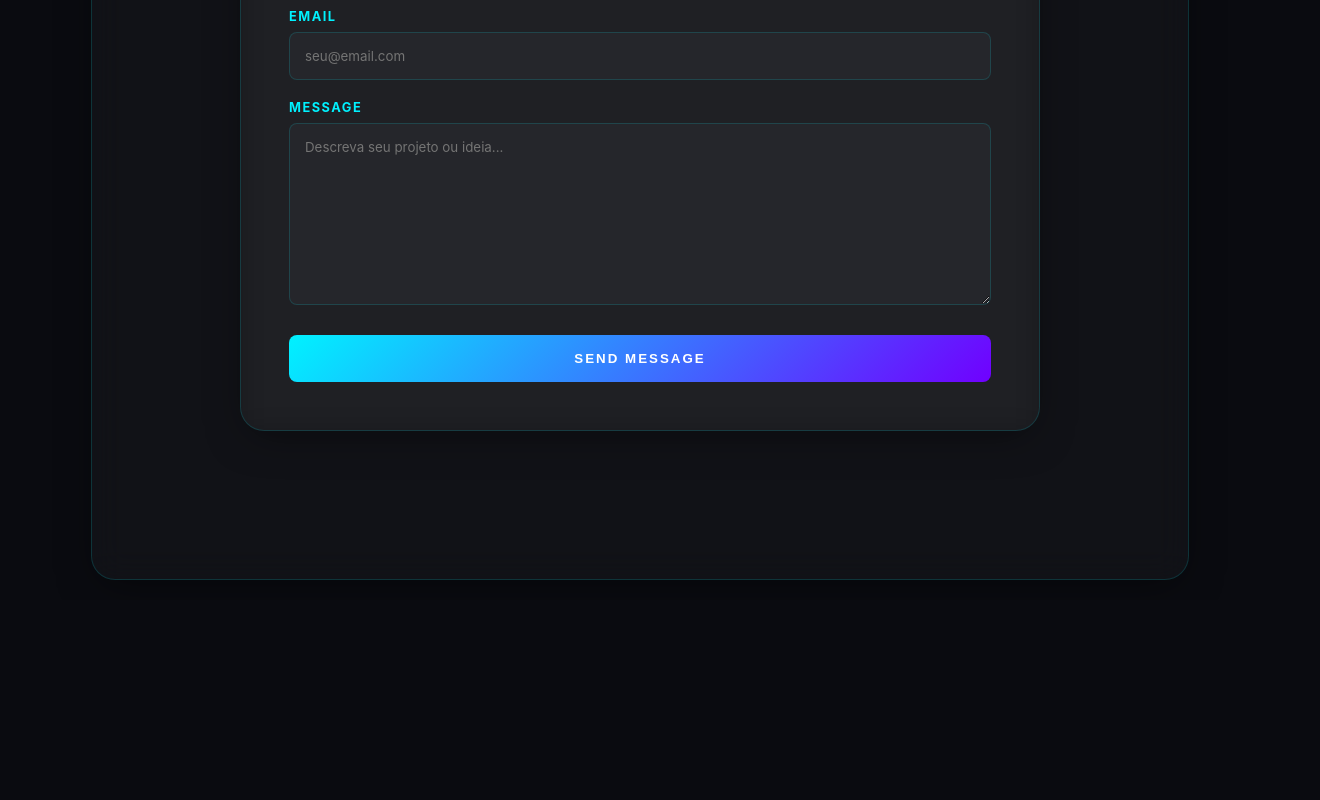
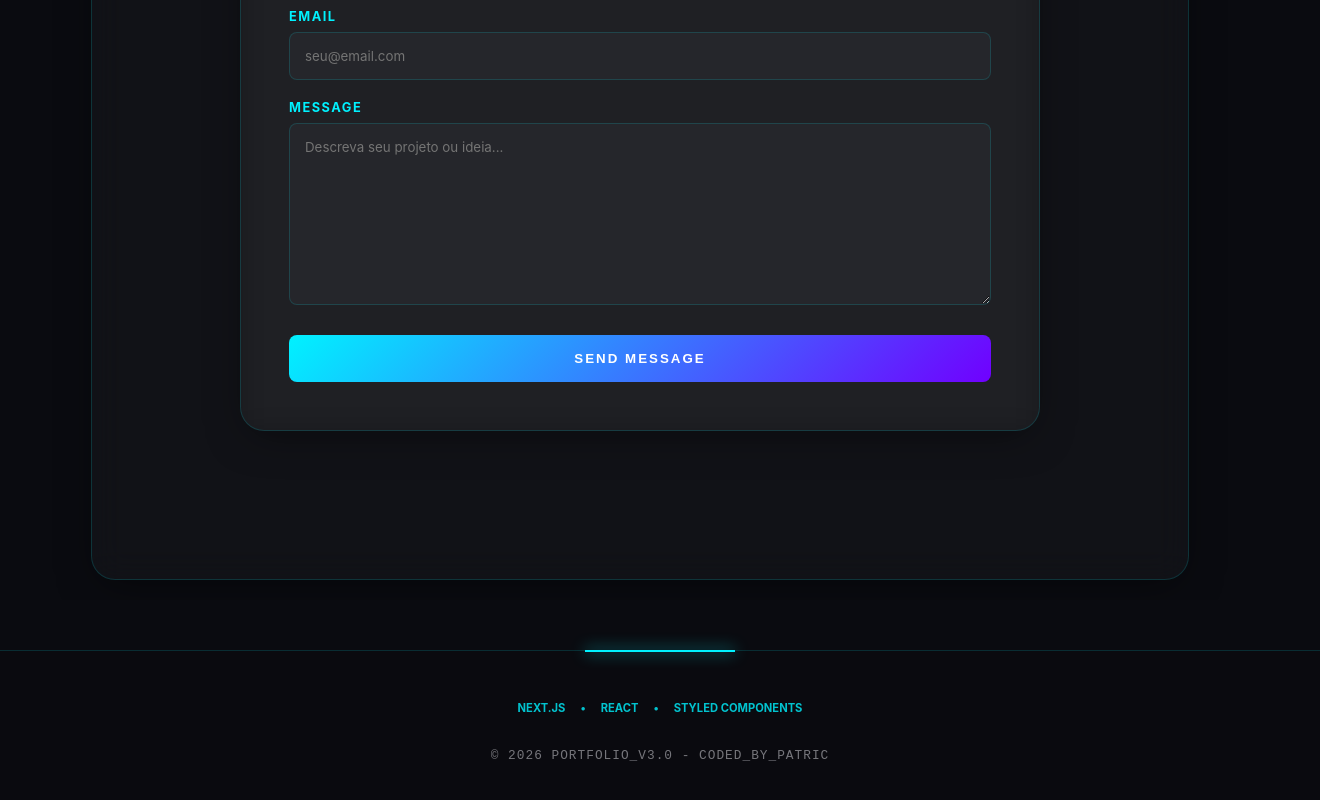
Before and after one commit to PatricAugusto/Portfolio-v3.0.0, a Next.js app: page / in a window 1280 px wide. Shown: the part 1804-2604 px from the top of the page, 1320 px wide, since content can reach past the window. Before the commit the page ends 2404 px from the top, so only its background shows below. Built offline with nearby package versions, Linux system fonts and the light colour scheme.

Commit message:
feat: add minimalist cyber-footer with system-core aesthetic

```diff
--- a/src/app/layout.js
+++ b/src/app/layout.js
@@ -1,5 +1,6 @@
 import StyledProvider from '@/lib/StyledProvider';
 import Navbar from '@/components/Navbar';
+import Footer from '@/components/Footer';
 
 export const metadata = {
   title: 'Meu Portfólio Full Stack',
@@ -13,6 +14,7 @@ export default function RootLayout({ children }) {
         <StyledProvider>
           <Navbar />
           {children}
+          <Footer />
         </StyledProvider>
       </body>
     </html>
--- a/src/app/page.js
+++ b/src/app/page.js
@@ -196,7 +196,7 @@ export default function Home() {
         </HeroContent>
         <Projects />
         <Skills />
-        <Contact />
+        <Contact/>
       </GlassCard>
     </PageWrapper>
   );
--- /dev/null
+++ b/src/components/Footer.js
@@ -0,0 +1,66 @@
+'use client';
+
+import styled from 'styled-components';
+
+const FooterContainer = styled.footer`
+  width: 100%;
+  padding: 50px 20px;
+  background: rgba(10, 11, 16, 0.8);
+  border-top: 1px solid ${props => props.theme.colors.border};
+  display: flex;
+  flex-direction: column;
+  align-items: center;
+  gap: 20px;
+  margin-top: 50px;
+  position: relative;
+
+  &::before {
+    content: "";
+    position: absolute;
+    top: -1px;
+    left: 50%;
+    transform: translateX(-50%);
+    width: 150px;
+    height: 2px;
+    background: ${props => props.theme.colors.secondary};
+    box-shadow: 0 0 15px ${props => props.theme.colors.secondary};
+  }
+`;
+
+const Copyright = styled.p`
+  color: ${props => props.theme.colors.light};
+  opacity: 0.5;
+  font-size: 0.8rem;
+  font-family: 'Courier New', Courier, monospace;
+  letter-spacing: 1px;
+`;
+
+const TechStackInfo = styled.div`
+  display: flex;
+  gap: 15px;
+  font-size: 0.7rem;
+  text-transform: uppercase;
+  color: ${props => props.theme.colors.secondary};
+  font-weight: 700;
+  opacity: 0.8;
+`;
+
+export default function Footer() {
+  const currentYear = new Date().getFullYear();
+
+  return (
+    <FooterContainer>
+      <TechStackInfo>
+        <span>Next.js</span>
+        <span>•</span>
+        <span>React</span>
+        <span>•</span>
+        <span>Styled Components</span>
+      </TechStackInfo>
+
+      <Copyright>
+        © {currentYear} PORTFOLIO_V3.0 - CODED_BY_PATRIC
+      </Copyright>
+    </FooterContainer>
+  );
+}
```
